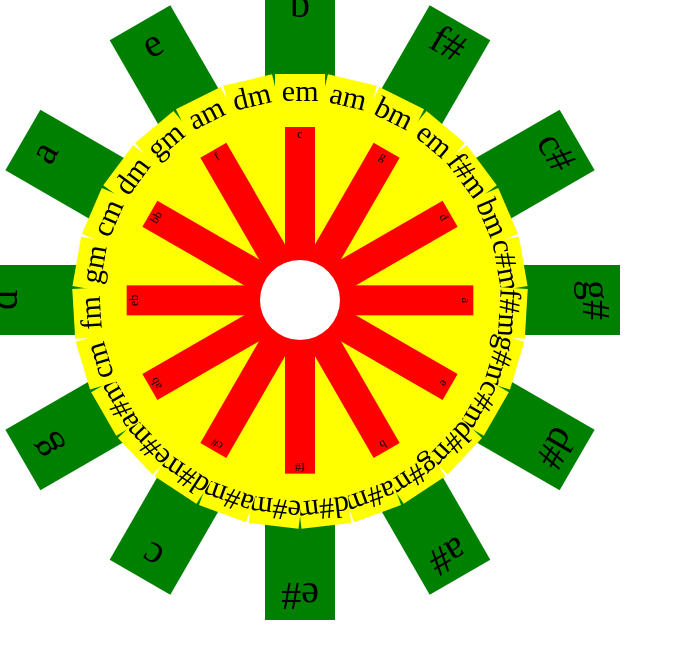
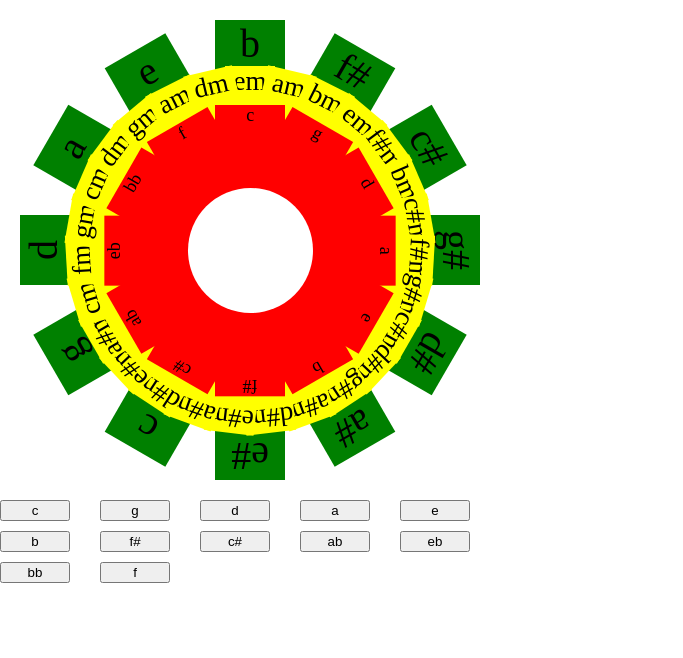
Before and after one commit to anatoliyg/chord-wheel, a plain HTML site: page index.html in a window 1280 px wide. Shown: the whole page, without its empty margins (0-683 px from the left). Drawn offline with nearby package versions, Linux system fonts and the light colour scheme.

Commit message:
adding buttons to control rotation

```diff
--- a/index.html
+++ b/index.html
@@ -9,6 +9,8 @@
             html, body {
                 margin: 0;
                 padding: 0;
+
+
                 -webkit-touch-callout: none;
                 -webkit-user-select: none;
                 -khtml-user-select: none;
@@ -19,11 +21,14 @@
 
 
             #wheelHolder {
-                width: 600px;
-                height: 600px;
+                width: 500px;
+                height: 500px;
 
+                 -moz-transition: all 1s ease;
+                -webkit-transition: all 1s ease;
+                -o-transition: all 1s ease;
+                transition: all 1s ease;
             }
-
 
 
         </style>
--- a/js/ChordWheel.js
+++ b/js/ChordWheel.js
@@ -19,7 +19,9 @@ function ChordWheel(config) {
 
     function init(){
 
+
         buildWheels();
+        buildControls();
         //buildMask();
         addTouchListeners();
     }
@@ -27,6 +29,44 @@ function ChordWheel(config) {
     function addTouchListeners(){
 
     }
+
+    function buildControls() {
+        var controls = $("<div></div>")
+            .addClass('controls')
+            .css({
+                width: container.width()
+            })
+
+        for(var i = 0; i < notes1Arr.length; i ++) {
+            var btn = $('<button data-note-index='+i+'>'+notes1Arr[i]+'</button>')
+                .css({
+                    width: 70,
+                    marginRight: 30,
+                    marginBottom: 10
+                })
+                .click(function(e){
+                    var index = $(e.currentTarget).data('note-index');
+                    scrollToIndex(index)
+                });
+
+            controls.append(btn);
+        }
+
+        $('body').append(controls);
+    }
+
+    function scrollToIndex(index) {
+
+        var eachNoteAngle = 360 / notes1Arr.length;
+
+        var desiredRotation = index * -eachNoteAngle;
+        //letsmake it remainder of deviding by 360
+        //desiredRotation = desiredRotation % 360;
+
+        container.css({
+            transform : 'rotateZ('+ desiredRotation+'deg)',
+        });
+    };
 
     function buildWheels() {
         var parentW = container.width(),
@@ -39,11 +79,11 @@ function ChordWheel(config) {
         var eachWheelHeight = ((parentH - innerPadding) / 2) / 3;
         var innerWheelHeight = eachWheelHeight + innerPadding;
 
-        var innerWheel = new EachWheel(innerWheelHeight, 30, 12, notes1Arr, 'wheel0', 'red' , 3);
+        var innerWheel = new EachWheel(eachWheelHeight * 1.9, 70, 18, notes1Arr, 'wheel0', 'red' , 3);
         container.append(innerWheel.getDiv());
         centerInContainer(innerWheel);
 
-        var middleWheel = new EachWheel(eachWheelHeight * 2, 50, 30, notes2Arr, 'wheel1', 'yellow' , 2);
+        var middleWheel = new EachWheel(eachWheelHeight * 2.4, 50, 27, notes2Arr, 'wheel1', 'yellow' , 2);
         container.append(middleWheel.getDiv());
         centerInContainer(middleWheel);
 
@@ -52,9 +92,10 @@ function ChordWheel(config) {
         centerInContainer(bigWheel);
 
         //add a hole
+        var holeDiameter  = container.width() / 4;
         hole = $('<div></div')
-            .width(80)
-            .height(80)
+            .width(holeDiameter)
+            .height(holeDiameter)
             .css({
                 position: 'absolute',
                 top: 0,
--- a/js/Wheel.js
+++ b/js/Wheel.js
@@ -2,8 +2,8 @@ function EachWheel( eachItemHeight, innerWidth, fontSize, dataArray, divClass, b
 
     var wheelDiv = $('<div></div>')
         .addClass(divClass)
-        .width((eachItemHeight * 2) + 80)
-        .height((eachItemHeight * 2) + 80)
+        .width((eachItemHeight * 2) )
+        .height((eachItemHeight * 2) )
         .css({
             position: 'absolute',
             top: 0,
@@ -24,12 +24,12 @@ function EachWheel( eachItemHeight, innerWidth, fontSize, dataArray, divClass, b
                 .addClass('note')
                 .css({
                     position: 'absolute',
-                    left: eachItemHeight + 40 - (innerWidth / 2),
+                    left: eachItemHeight  - (innerWidth / 2),
                     top: 0,
                     transform : 'rotateZ('+(i * eachNoteAngle)+'deg)',
                     'transform-origin': 'bottom center',
                     backgroundColor: bgColor,
-                    height : eachItemHeight + 40,
+                    height : eachItemHeight ,
                     width: innerWidth,
                     fontSize: fontSize,
                     textAlign: 'center'
```
